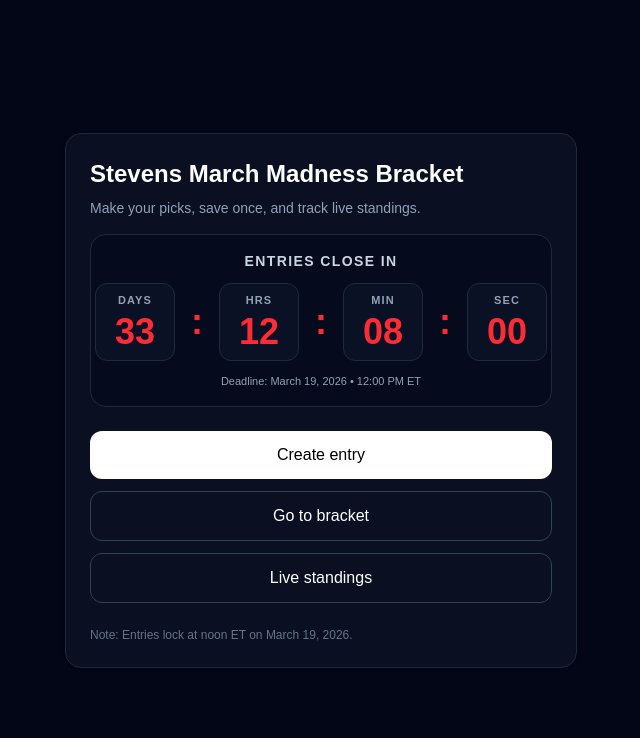
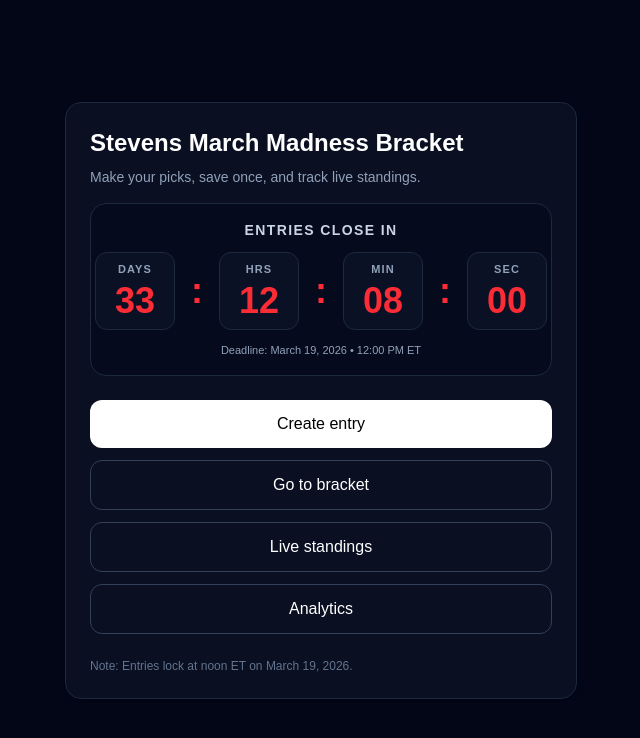
Before and after one commit to aseth23/March-Madness-Bracket, a Next.js app: page / in a window 1280 px wide. Shown: the top 738 px of the page, without its empty margins (319-959 px from the left). Built offline with nearby package versions, Linux system fonts and the light colour scheme.

Commit message:
Show deadline countdown and add Analytics link on home page

```diff
--- a/app/page.tsx
+++ b/app/page.tsx
@@ -4,15 +4,12 @@ export default function HomePage() {
   return (
     <div className="min-h-screen flex items-center justify-center p-6 bg-[#020617] text-white">
       <div className="w-full max-w-lg rounded-2xl border border-slate-800 bg-slate-900/60 p-6 shadow-sm">
-        <h1 className="text-2xl font-bold">
-          Stevens March Madness Bracket
-        </h1>
+        <h1 className="text-2xl font-bold">Stevens March Madness Bracket</h1>
 
         <p className="text-sm text-slate-400 mt-2">
           Make your picks, save once, and track live standings.
         </p>
 
-        {/* ✅ Deadline Countdown */}
         <EntryCountdown />
 
         <div className="mt-6 grid gap-3">
@@ -36,6 +33,13 @@ export default function HomePage() {
           >
             Live standings
           </a>
+
+          <a
+            href="/analytics"
+            className="rounded-xl border border-slate-700 p-3 font-medium text-center hover:bg-slate-800"
+          >
+            Analytics
+          </a>
         </div>
 
         <div className="mt-6 text-xs text-slate-500">
```
